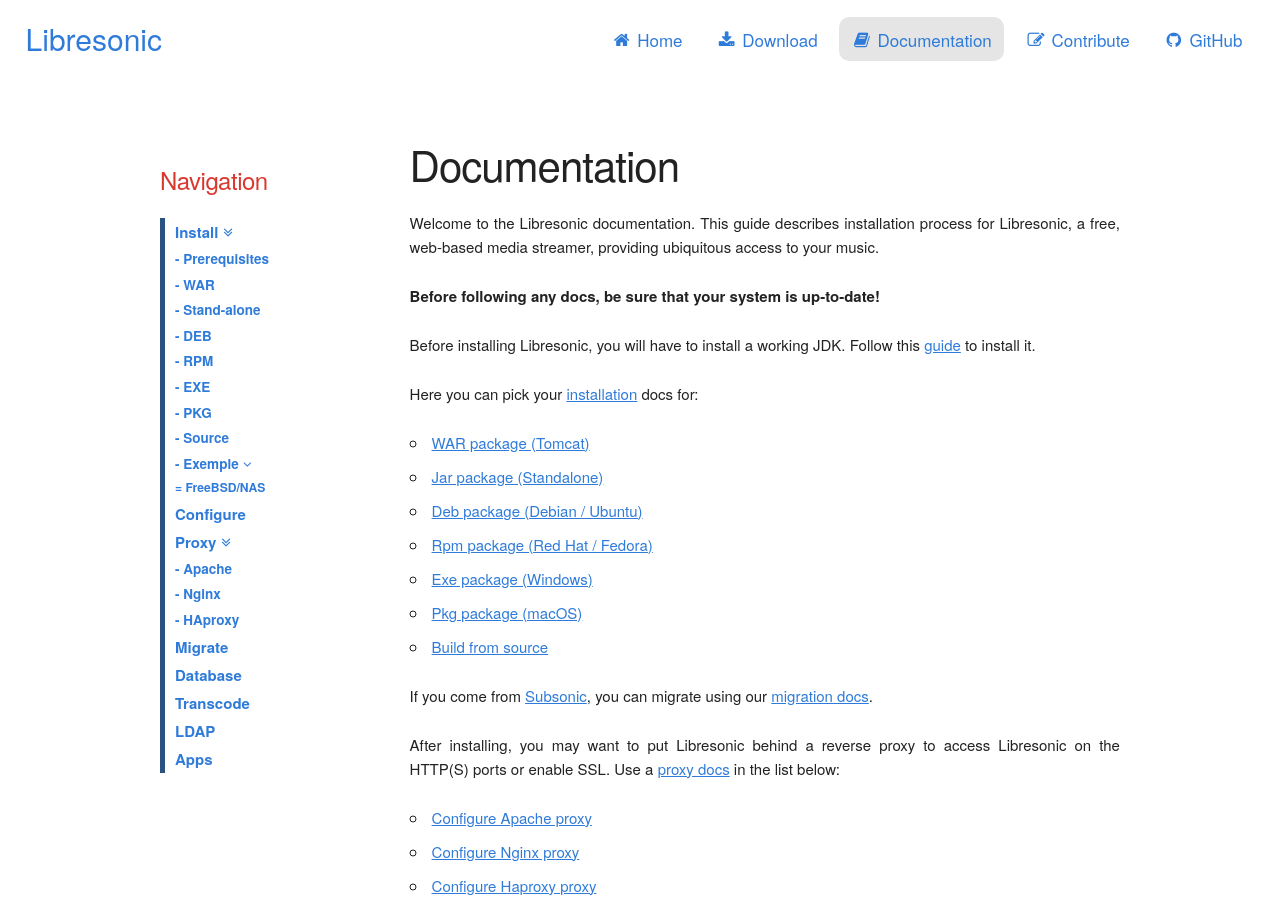
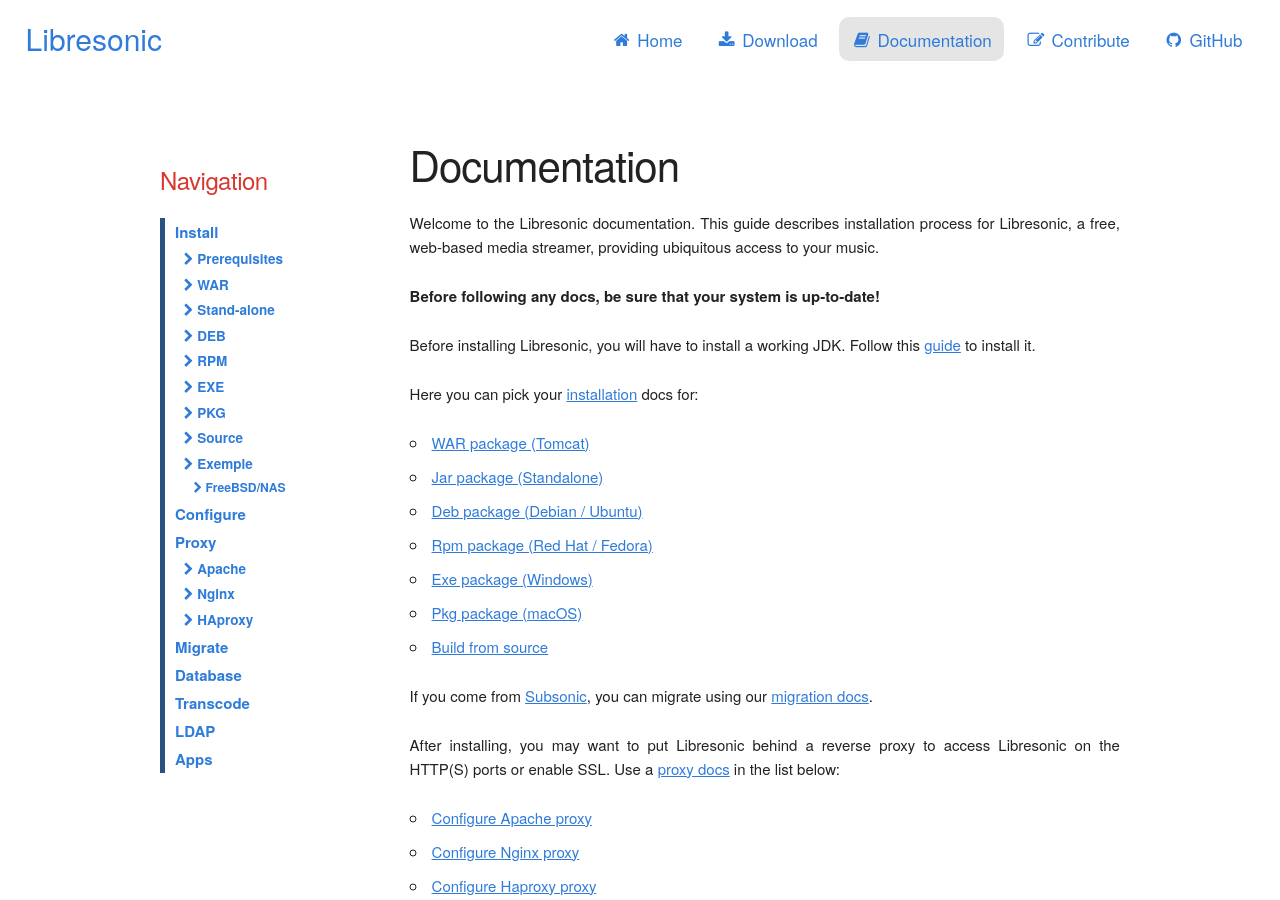
Before and after one commit to airsonic/airsonic.github.io, a Jekyll site: the page built from pages/docs.md, in a window 1280 px wide and 900 px high. Built offline with Jekyll 4.4.1, drawn with Linux system fonts in a browser that asks for light colours.

Commit message:
Some nav improvements

```diff
--- a/_includes/docs-nav.html
+++ b/_includes/docs-nav.html
@@ -7,17 +7,17 @@
     <ul>
       {% for item in site.data.docs-nav %}
         <li>
-          <a href="{{ site.baseurl }}{{ item.href }}" {% if page.url == item.href %}class="active"{% endif %}>{{ item.title }}{% if item.subcategories[0] %}<i class="fa fa-angle-double-down fa-fw"></i>{% endif %}</a>
+          <a href="{{ site.baseurl }}{{ item.href }}" {% if page.url == item.href %}class="active"{% endif %}>{{ item.title }}</a>
           {% if item.subcategories[0] %}
-            <ul>
+            <ul class="level-two">
               {% for item in item.subcategories %}
                 <li>
-                  <a href="{{ site.baseurl }}{{ item.href }}" {% if page.url == item.href %}class="active"{% endif %}>- {{ item.title }}{% if item.subcategories[0] %}<i class="fa fa-angle-down fa-fw"></i>{% endif %}</a>
+                  <a href="{{ site.baseurl }}{{ item.href }}" {% if page.url == item.href %}class="active"{% endif %}><i class="fa fa-chevron-right fa-fw"></i>{{ item.title }}</a>
                   {% if item.subcategories[0] %}
-                    <ul>
+                    <ul class="level-three">
                       {% for item in item.subcategories %}
                         <li>
-                          <a href="{{ site.baseurl }}{{ item.href }}" {% if page.url == item.href %}class="active"{% endif %}>= {{ item.title }}</a>
+                          <a href="{{ site.baseurl }}{{ item.href }}" {% if page.url == item.href %}class="active"{% endif %}><i class="fa fa-chevron-right fa-fw"></i>{{ item.title }}</a>
                         </li>
                       {% endfor %}
                     </ul>
```
